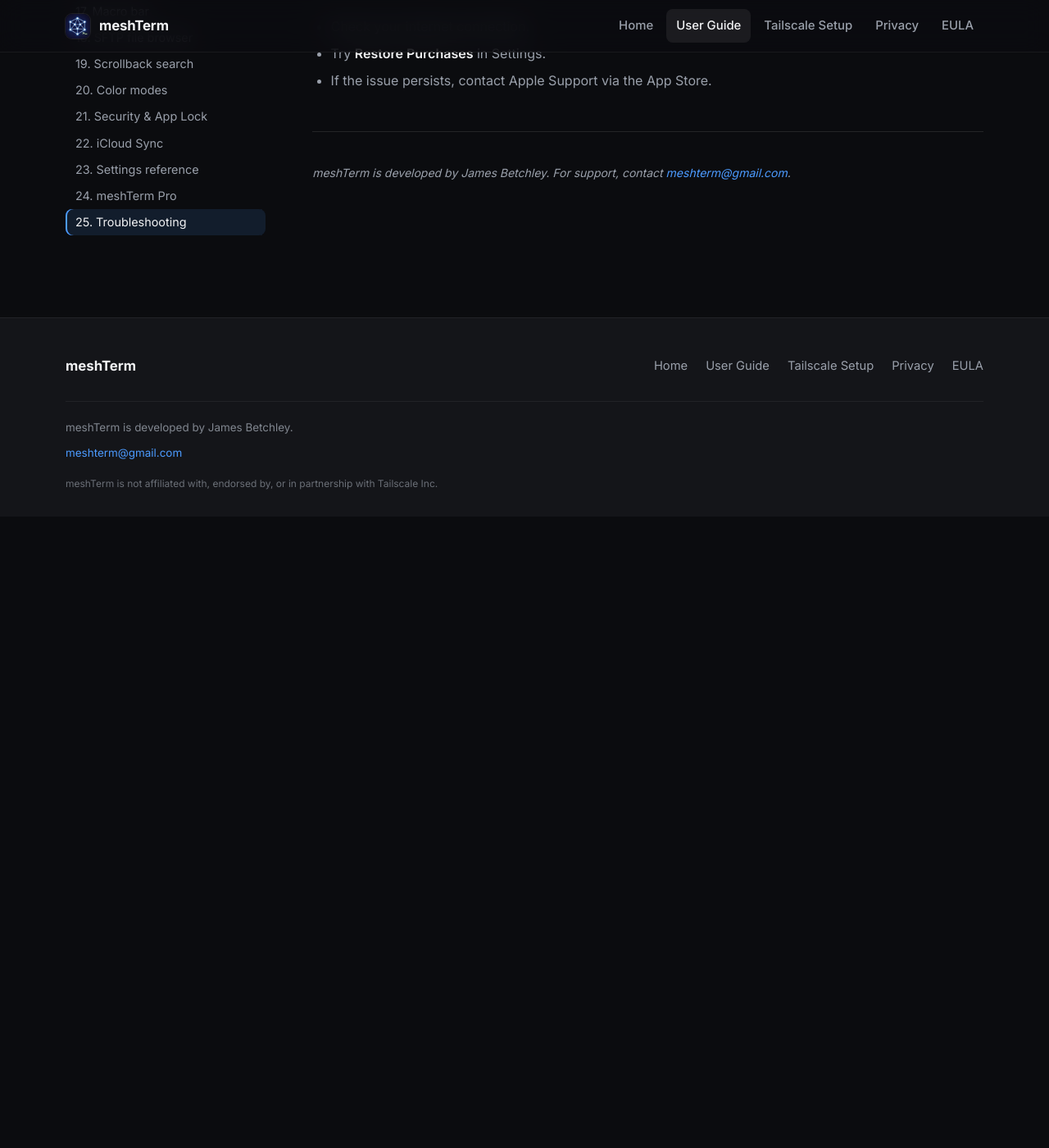
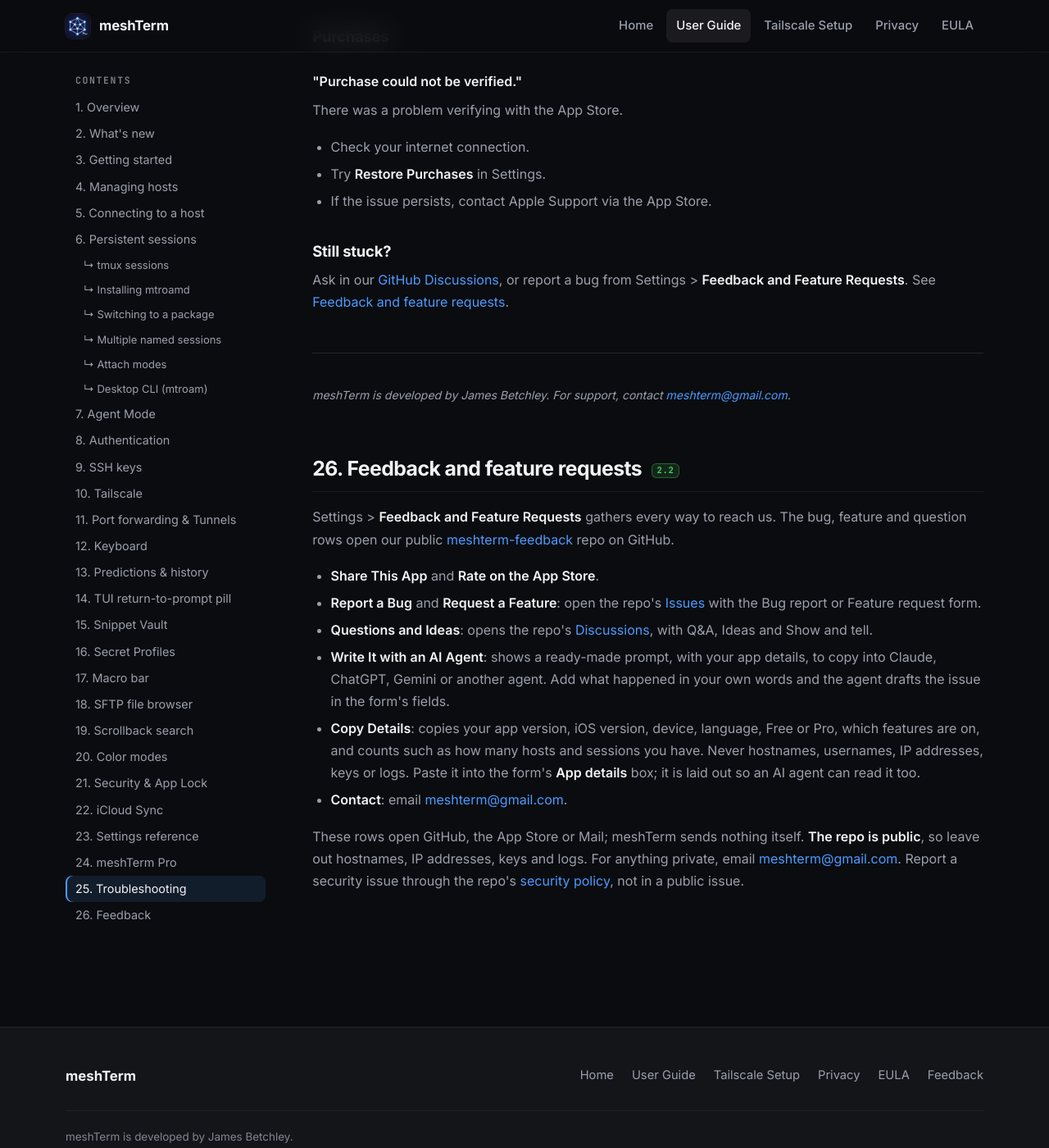
Before and after one commit to JBetchGH/meshterm-docs, a Jekyll site: the page built from meshterm.html, in a window 1280 px wide and 1400 px high, scrolled down 43045 px. Shown: the whole window at 82% size. Built offline with Jekyll 4.4.1, drawn with Linux system fonts in a browser that asks for light colours; before the commit the page ends 43675 px from its top, so only the background shows below that; some of the changed text lies outside the part shown.

Commit message:
Docs 2.2: Feedback and feature requests
New guide section (#feedback) for the Settings pane: the rows, what Copy
Details includes and never includes, the public meshterm-feedback repo
(Issues forms, Discussions), private matters by email, security via the
repo's security policy. Also a What's new bullet, a Settings reference
row, a "Still stuck?" line in Troubleshooting, a landing-page card
(en + es) and a shared footer link (Feedback / Comentarios).

Co-Authored-By: Claude Opus 5.5 <noreply@anthropic.com>

```diff
--- a/_includes/footer.html
+++ b/_includes/footer.html
@@ -7,6 +7,7 @@
       {%- for l in links %}
       <a href="{{ l.href }}">{{ l.label }}</a>
       {%- endfor %}
+      <a href="https://github.com/AG-Studio-Apps/meshterm-feedback">{% if navlang == "es" %}Comentarios{% else %}Feedback{% endif %}</a>
       {%- if page.lang_switch %}
       <a href="{{ page.lang_switch.href }}" hreflang="{{ page.lang_switch.hreflang }}" lang="{{ page.lang_switch.hreflang }}">{{ page.lang_switch.label }}</a>
       {%- endif %}
--- a/meshterm.html
+++ b/meshterm.html
@@ -55,6 +55,7 @@ footer: |
       <li><a href="#settings">23. Settings reference</a></li>
       <li><a href="#pro">24. meshTerm Pro</a></li>
       <li><a href="#troubleshooting">25. Troubleshooting</a></li>
+      <li><a href="#feedback">26. Feedback</a></li>
     </ul>
   </aside>
 
@@ -97,6 +98,7 @@ footer: |
         <li><strong>Easier host editing</strong>: Edit Host is split into Connection, Session, Shell &amp; Environment and Tunnels screens, each with its own Save, and when Save is disabled the screen says why. A password host with no saved password on this device can still be saved, with a reminder to enter it before you connect.</li>
         <li><strong>Tidier SFTP uploads</strong>: uploaded file names are cleaned up, for example dropping the <code>cid:</code> prefix Mail gives attachments and replacing characters that break paths or tools.</li>
         <li><strong>Firewall rules moved</strong>: the mtRoam Direct firewall rules now sit behind a <strong>Firewall setup</strong> screen in Edit Host.</li>
+        <li><strong>Feedback and feature requests</strong>: a new Settings pane to report a bug, request a feature, ask a question or rate the app. See <a href="#feedback">Feedback and feature requests</a>.</li>
         <li><strong>Claude Fullscreen Mode removed</strong>: meshTerm no longer sets Claude Code's fullscreen option, so Claude Code's own default applies.</li>
         <li><strong>Faster, more reliable resume and reconnects.</strong></li>
       </ul>
@@ -1004,6 +1006,7 @@ services.mtroamd = { enable = true; users = [ "you" ]; };</pre>
         <li><strong>iCloud Sync</strong>: <a href="#sync">Sync with iCloud</a>, Sync secrets, Sync preferences.</li>
         <li><strong>Privacy &amp; Security</strong>: <a href="#security">App Lock</a>, Delete from Keychain, Erase This Device, Clear Connection History.</li>
         <li><strong>General</strong>: Appearance, onboarding (Hide Onboarding Cards, <strong>Show Welcome Tour</strong>), and About (version, Privacy Policy, Terms of Use, Keyboard Guide, Open-Source Licenses, Reset All Settings).</li>
+        <li><strong>Feedback and Feature Requests</strong> <span class="new-badge">2.2</span>: Share This App, Rate on the App Store, Report a Bug, Request a Feature, Questions and Ideas, Write It with an AI Agent, Copy Details and Contact. See <a href="#feedback">Feedback and feature requests</a>.</li>
       </ul>
       <p>Renamed in 2.2: <strong>Known Hosts</strong> is now <strong>Trusted servers</strong>; <strong>Left-Handed Chrome</strong> is <strong>Left-handed layout</strong>; <strong>Open Sessions Minimised</strong> is <strong>Keyboard when a session opens</strong>; the TUI pill toggle is <strong>Back-to-prompt button</strong>; Mouse Input's TUI option is <strong>Full-screen apps</strong>; and on session lists <strong>Kill</strong> / <strong>Prune</strong> is <strong>End session</strong>. The tmux Status Bar and Claude Fullscreen Mode settings are gone.</p>
 
@@ -1163,6 +1166,9 @@ services.mtroamd = { enable = true; users = [ "you" ]; };</pre>
         <li>If the issue persists, contact Apple Support via the App Store.</li>
       </ul>
 
+      <h3>Still stuck?</h3>
+      <p>Ask in our <a href="https://github.com/AG-Studio-Apps/meshterm-feedback/discussions">GitHub Discussions</a>, or report a bug from Settings &gt; <strong>Feedback and Feature Requests</strong>. See <a href="#feedback">Feedback and feature requests</a>.</p>
+
       <hr style="margin-top: 3rem; border: none; border-top: 1px solid var(--border);">
       <p style="font-style: italic; color: var(--text-sec); font-size: 14px; margin-top: 20px;">
         meshTerm is developed by James Betchley. For support, contact
@@ -1170,6 +1176,21 @@ services.mtroamd = { enable = true; users = [ "you" ]; };</pre>
       </p>
     </section>
 
+    <!-- ============================================ -->
+    <section id="feedback">
+      <h2>26. Feedback and feature requests <span class="new-badge">2.2</span></h2>
+      <p>Settings &gt; <strong>Feedback and Feature Requests</strong> gathers every way to reach us. The bug, feature and question rows open our public <a href="https://github.com/AG-Studio-Apps/meshterm-feedback">meshterm-feedback</a> repo on GitHub.</p>
+      <ul>
+        <li><strong>Share This App</strong> and <strong>Rate on the App Store</strong>.</li>
+        <li><strong>Report a Bug</strong> and <strong>Request a Feature</strong>: open the repo's <a href="https://github.com/AG-Studio-Apps/meshterm-feedback/issues">Issues</a> with the Bug report or Feature request form.</li>
+        <li><strong>Questions and Ideas</strong>: opens the repo's <a href="https://github.com/AG-Studio-Apps/meshterm-feedback/discussions">Discussions</a>, with Q&amp;A, Ideas and Show and tell.</li>
+        <li><strong>Write It with an AI Agent</strong>: shows a ready-made prompt, with your app details, to copy into Claude, ChatGPT, Gemini or another agent. Add what happened in your own words and the agent drafts the issue in the form's fields.</li>
+        <li><strong>Copy Details</strong>: copies your app version, iOS version, device, language, Free or Pro, which features are on, and counts such as how many hosts and sessions you have. Never hostnames, usernames, IP addresses, keys or logs. Paste it into the form's <strong>App details</strong> box; it is laid out so an AI agent can read it too.</li>
+        <li><strong>Contact</strong>: email <a href="mailto:meshterm@gmail.com">meshterm@gmail.com</a>.</li>
+      </ul>
+      <p>These rows open GitHub, the App Store or Mail; meshTerm sends nothing itself. <strong>The repo is public</strong>, so leave out hostnames, IP addresses, keys and logs. For anything private, email <a href="mailto:meshterm@gmail.com">meshterm@gmail.com</a>. Report a security issue through the repo's <a href="https://github.com/AG-Studio-Apps/meshterm-feedback/security/policy">security policy</a>, not in a public issue.</p>
+    </section>
+
   </main>
 
 </div><!-- /.page-body -->
```
Also changed, not shown: index.es.html (+7 -0 lines), index.html (+7 -0 lines).
